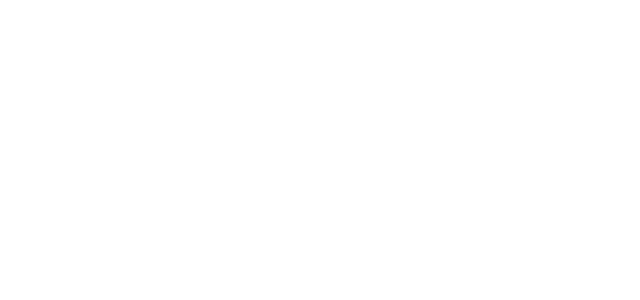
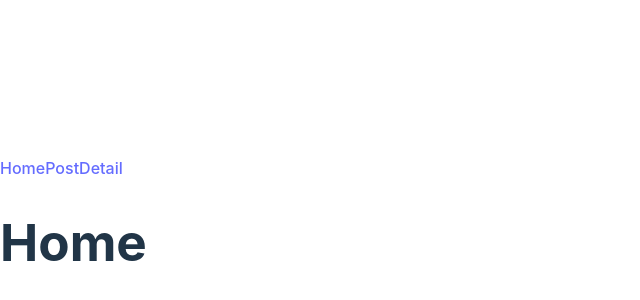
Before and after one commit to BeMatthewsong/HyukLog, a React (Vite) app: page / in a window 1280 px wide. Shown: the part 170-470 px from the top of the page, without its empty margins (0-640 px from the left). Built offline with nearby package versions, Linux system fonts and the light colour scheme.

Commit message:
feat: 라우팅 설정 추가

```diff
--- a/package.json
+++ b/package.json
@@ -10,6 +10,7 @@
     "preview": "vite preview"
   },
   "dependencies": {
+    "@types/react-router-dom": "^5.3.3",
     "react": "^18.2.0",
     "react-dom": "^18.2.0",
     "react-router-dom": "^6.22.3"
--- a/src/App.tsx
+++ b/src/App.tsx
@@ -1,7 +1,25 @@
+import { Link, Route, Routes } from "react-router-dom";
 import "./App.css";
 
 function App() {
-  return <div></div>;
+  return (
+    <>
+      <div>
+        <Link to="/">Home</Link>
+        <Link to="/posts">Post</Link>
+        <Link to="/posts:id">Detail</Link>
+      </div>
+      <Routes>
+        <Route path="/" element={<h1>Home</h1>} />
+        <Route path="/posts" element={<h1>Post List</h1>} />
+        <Route path="/posts:id" element={<h1>Post Detail</h1>} />
+        <Route path="/posts/new" element={<h1>New</h1>} />
+        <Route path="/posts/edit:id" element={<h1>New</h1>} />
+        <Route path="/profile" element={<h1>New</h1>} />
+        <Route path="/*" element={<h1>New</h1>} />
+      </Routes>
+    </>
+  );
 }
 
 export default App;
--- a/src/main.tsx
+++ b/src/main.tsx
@@ -1,10 +1,13 @@
-import React from 'react'
-import ReactDOM from 'react-dom/client'
-import App from './App.tsx'
-import './index.css'
+import React from "react";
+import ReactDOM from "react-dom/client";
+import App from "./App.tsx";
+import "./index.css";
+import { BrowserRouter } from "react-router-dom";
 
-ReactDOM.createRoot(document.getElementById('root')!).render(
+ReactDOM.createRoot(document.getElementById("root")!).render(
   <React.StrictMode>
-    <App />
-  </React.StrictMode>,
-)
+    <BrowserRouter>
+      <App />
+    </BrowserRouter>
+  </React.StrictMode>
+);
```
Also changed, not shown: 1 other file (tests, documents, lock files or other folders).
